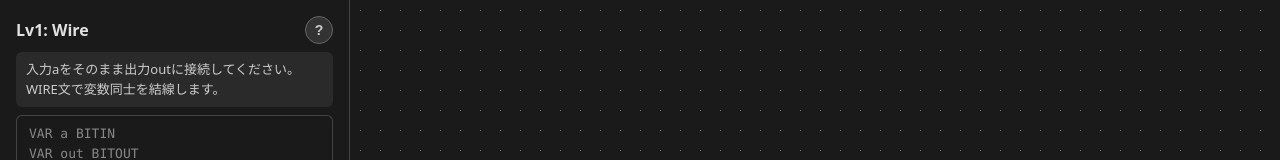
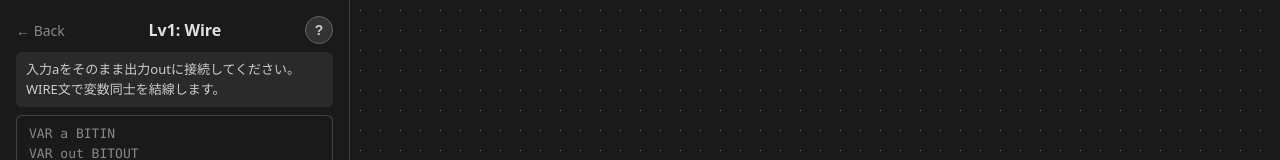
Before and after one commit to airtoxin/nandlang-ts, a React (Vite) app in the folder packages/viewer/: page /level/1 in a window 1280 px wide. Shown: the top 160 px of the page. Built offline with nearby package versions, Linux system fonts and the light colour scheme.

Commit message:
Add back-to-levels link in puzzle editor header
Co-Authored-By: Claude Opus 4.6 <noreply@anthropic.com>

```diff
--- a/packages/viewer/src/App.css
+++ b/packages/viewer/src/App.css
@@ -19,14 +19,26 @@
 
 .code-editor-panel .panel-header {
   display: flex;
-  justify-content: space-between;
   align-items: center;
+  gap: 8px;
   margin-bottom: 8px;
 }
 
 .code-editor-panel .panel-header h3 {
   margin: 0;
   font-size: 16px;
+  flex: 1;
+  text-align: center;
+}
+
+.back-to-levels {
+  color: #888;
+  text-decoration: none;
+  font-size: 14px;
+}
+
+.back-to-levels:hover {
+  color: #ccc;
 }
 
 .code-editor-panel select {
--- a/packages/viewer/src/components/CodeEditorPanel.tsx
+++ b/packages/viewer/src/components/CodeEditorPanel.tsx
@@ -1,4 +1,5 @@
 import { useState } from "react";
+import { Link } from "react-router-dom";
 import type { Puzzle } from "../lib/puzzles";
 import { HelpManual } from "./HelpManual";
 
@@ -29,6 +30,7 @@ export function CodeEditorPanel({ onCompile, onDirty, error, puzzle, initialCode
       {puzzle && (
         <>
           <div className="panel-header">
+            <Link to="/levels" className="back-to-levels">&larr; Back</Link>
             <h3>{puzzle.title}</h3>
             <button
               className="help-btn"
```
